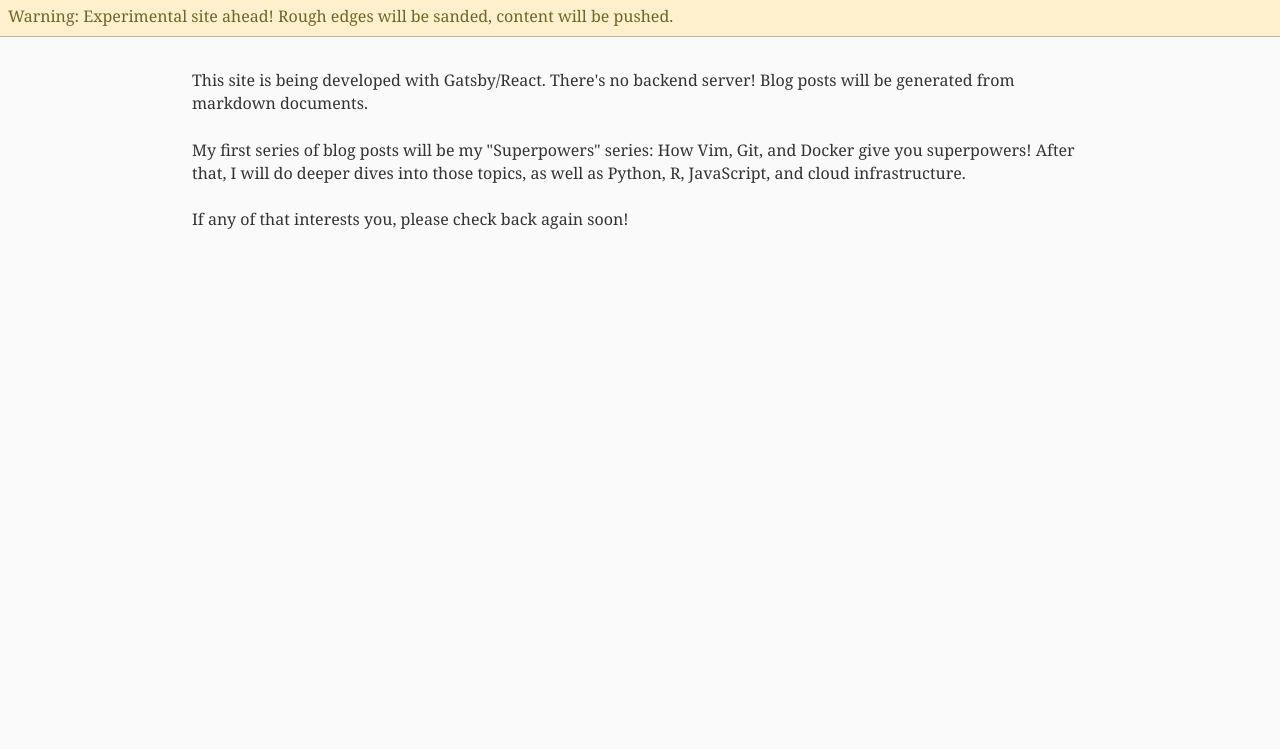
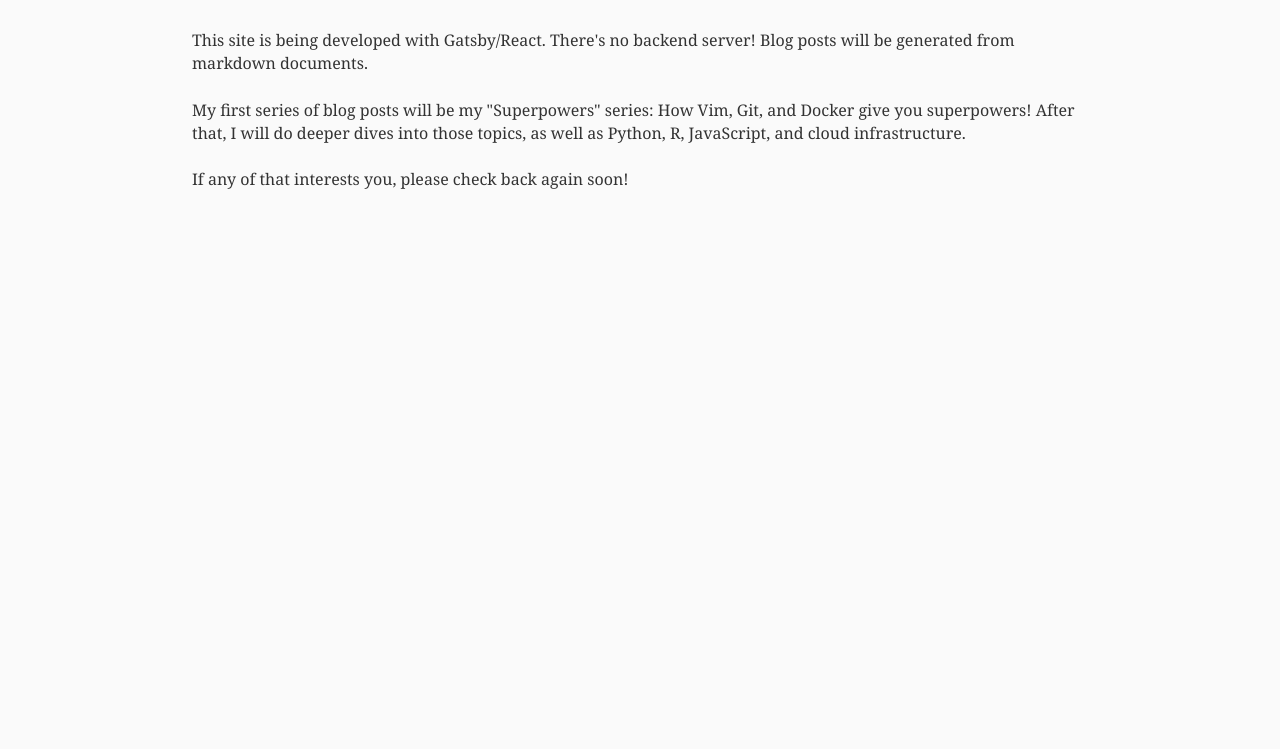
Before and after one commit to zingbretsen/zingbretsen-site, a Gatsby site: page / in a window 1280 px wide. Shown: the part 51-800 px from the top of the page. Built offline with nearby package versions, Linux system fonts and the light colour scheme; Gatsby itself is replaced by a stand-in of ours; some packages are replaced by stand-ins of ours.

Commit message:
Removes banner

```diff
--- a/src/pages/index.js
+++ b/src/pages/index.js
@@ -6,12 +6,7 @@ import Layout from '../components/layout';
 
 const IndexPage = () => {
   return (
-    <Layout
-      title="Home"
-      banner={
-        'Warning: Experimental site ahead! Rough edges will be sanded, content will be pushed.'
-      }
-    >
+    <Layout title="Home">
       <p>
         This site is being developed with Gatsby/React. There's no backend
         server! Blog posts will be generated from markdown documents.
```
